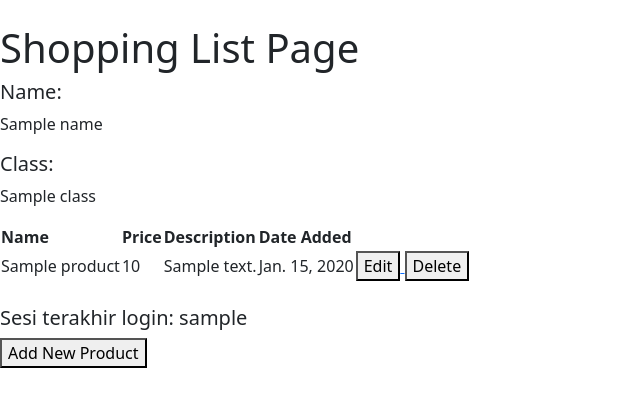
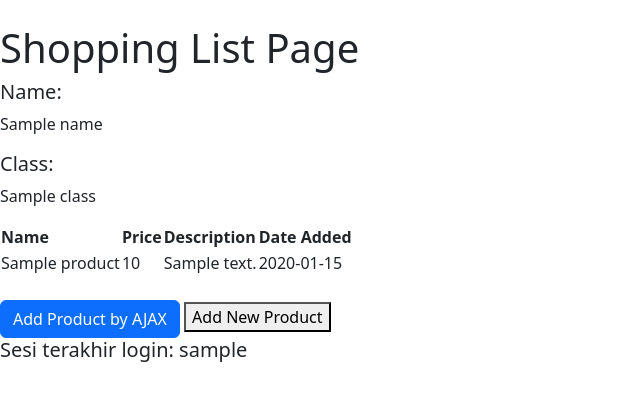
Before and after one commit to novrizair/shopping_list, a Django app: template main/templates/main.html in a window 1280 px wide. Shown: the part 73-480 px from the top of the page, without its empty margins (0-640 px from the left). Run offline with Django 4.2, Linux system fonts and the light colour scheme; tables that the repository leaves empty hold one stand-in row (values such as "Sample post"); the template is opened without the code that fills it: values that come from a table or form of the project are taken from there, most other values are stand-ins (such as "Sample title", 1, 10 or a date in 2020).

Commit message:
TUTORIAL 5 PBP

```diff
--- a/main/templates/main.html
+++ b/main/templates/main.html
@@ -30,7 +30,7 @@
     <h5>Class:</h5>
     <p>{{class}}</p>
 
-<table>
+<table id="product_table">
     <tr>
         <th>Name</th>
         <th>Price</th>
@@ -64,7 +64,40 @@
 
 <br />
 
-<h5>Sesi terakhir login: {{ last_login }}</h5>
+<div class="modal fade" id="exampleModal" tabindex="-1" aria-labelledby="exampleModalLabel" aria-hidden="true">
+    <div class="modal-dialog">
+        <div class="modal-content">
+            <div class="modal-header">
+                <h1 class="modal-title fs-5" id="exampleModalLabel">Add New Product</h1>
+                <button type="button" class="btn-close" data-bs-dismiss="modal" aria-label="Close"></button>
+            </div>
+            <div class="modal-body">
+                <form id="form" onsubmit="return false;">
+                    {% csrf_token %}
+                    <div class="mb-3">
+                        <label for="name" class="col-form-label">Name:</label>
+                        <input type="text" class="form-control" id="name" name="name"></input>
+                    </div>
+                    <div class="mb-3">
+                        <label for="price" class="col-form-label">Price:</label>
+                        <input type="number" class="form-control" id="price" name="price"></input>
+                    </div>
+                    <div class="mb-3">
+                        <label for="description" class="col-form-label">Description:</label>
+                        <textarea class="form-control" id="description" name="description"></textarea>
+                    </div>
+                </form>
+            </div>
+            <div class="modal-footer">
+                <button type="button" class="btn btn-secondary" data-bs-dismiss="modal">Close</button>
+                <button type="button" class="btn btn-primary" id="button_add" data-bs-dismiss="modal">Add Product</button>
+            </div>
+        </div>
+    </div>
+</div>
+
+<button type="button" class="btn btn-primary" data-bs-toggle="modal" data-bs-target="#exampleModal">Add Product by AJAX</button>
+
 
 <a href="{% url 'main:create_product' %}">
     <button>
@@ -72,4 +105,52 @@
     </button>
 </a>
 
+<h5>Sesi terakhir login: {{ last_login }}</h5>
+
+
+<script>
+    async function getProducts() {
+        return fetch("{% url 'main:get_product_json' %}").then((res) => res.json())
+    }
+
+    async function refreshProducts() {
+        document.getElementById("product_table").innerHTML = ""
+        const products = await getProducts()
+        let htmlString = `<tr>
+            <th>Name</th>
+            <th>Price</th>
+            <th>Description</th>
+            <th>Date Added</th>
+        </tr>`
+        products.forEach((item) => {
+            htmlString += `\n<tr>
+            <td>${item.fields.name}</td>
+            <td>${item.fields.price}</td>
+            <td>${item.fields.description}</td>
+            <td>${item.fields.date_added}</td>
+        </tr>`
+        })
+
+        document.getElementById("product_table").innerHTML = htmlString
+    }
+
+    refreshProducts()
+
+    function addProduct() {
+        fetch("{% url 'main:add_product_ajax' %}", {
+            method: "POST",
+            body: new FormData(document.querySelector('#form'))
+        }).then(refreshProducts)
+
+        document.getElementById("form").reset()
+        return false
+    }
+
+    document.getElementById("button_add").onclick = addProduct
+
+</script>
+
+
+
+
 {% endblock content %}
--- a/main/urls.py
+++ b/main/urls.py
@@ -6,6 +6,8 @@ from main.views import login_user
 from main.views import logout_user
 from main.views import edit_product
 from main.views import delete_product
+from main.views import get_product_json
+from main.views import add_product_ajax
 
 app_name = 'main'
 
@@ -21,6 +23,8 @@ urlpatterns = [
     path('logout/', logout_user, name='logout'),
     path('edit-product/<int:id>', edit_product, name='edit_product'),
     path('delete/<int:id>', delete_product, name='delete_product'),
+    path('get-product/', get_product_json, name='get_product_json'),
+    path('create-product-ajax/', add_product_ajax, name='add_product_ajax')
 
 
 
--- a/main/views.py
+++ b/main/views.py
@@ -1,5 +1,5 @@
 import datetime
-from django.http import HttpResponseRedirect
+from django.http import HttpResponseNotFound, HttpResponseRedirect
 from django.urls import reverse
 from django.contrib.auth.decorators import login_required
 from django.contrib.auth import logout
@@ -14,6 +14,7 @@ from main.forms import ProductForm
 from django.urls import reverse
 from django.shortcuts import render
 from main.models import Product
+from django.views.decorators.csrf import csrf_exempt
 
 @login_required(login_url='/login')
 
@@ -113,3 +114,23 @@ def delete_product(request, id):
     product.delete()
     # Kembali ke halaman awal
     return HttpResponseRedirect(reverse('main:show_main'))
+
+def get_product_json(request):
+    product_item = Product.objects.all()
+    return HttpResponse(serializers.serialize('json', product_item))
+
+...
+@csrf_exempt
+def add_product_ajax(request):
+    if request.method == 'POST':
+        name = request.POST.get("name")
+        price = request.POST.get("price")
+        description = request.POST.get("description")
+        user = request.user
+
+        new_product = Product(name=name, price=price, description=description, user=user)
+        new_product.save()
+
+        return HttpResponse(b"CREATED", status=201)
+
+    return HttpResponseNotFound()
```
